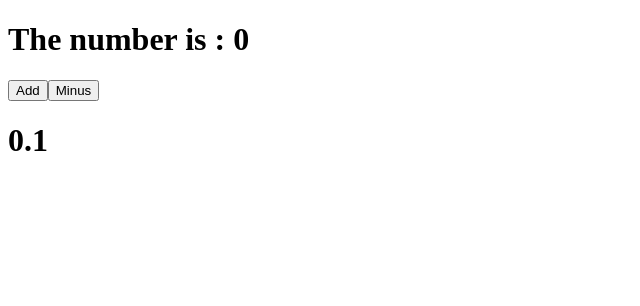
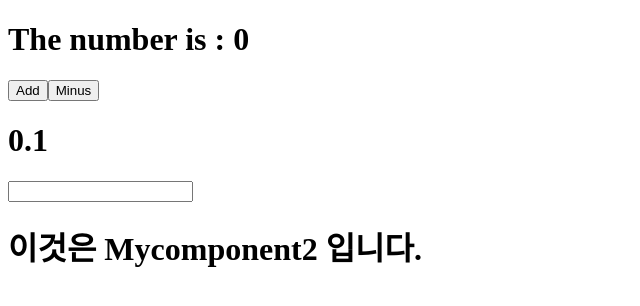
Before and after one commit to LEEKYOOBAEK/movie_app_2019, a React (Create React App) app: page / in a window 1280 px wide. Shown: the top 306 px of the page, without its empty margins (0-640 px from the left). Built offline with nearby package versions, Linux system fonts and the light colour scheme.

Commit message:
Mycomponent2 commit

```diff
--- /dev/null
+++ b/src/Mycomponent2.js
@@ -0,0 +1,36 @@
+import React from 'react';
+import ReactDOM from 'react-dom';
+
+class Mycomponent2 extends React.Component
+{
+    constructor(props)
+    {
+        super(props);
+        this.state = {
+            message : '이것은 Mycomponent2 입니다.'
+        }
+    }
+
+    handleOnChange = (e) => {
+        this.setState({
+            message : e.target.value
+        });
+    }
+
+    render(){
+        return(
+            <div>
+                <input
+                    type = "text"
+                    name = "message"
+                    onChange = {this.handleOnChange}
+                />
+                <h1>
+                    {this.state.message}
+                </h1>
+            </div>
+        )
+    }
+}
+
+export default Mycomponent2;
--- a/src/index.js
+++ b/src/index.js
@@ -2,11 +2,13 @@ import React from 'react';
 import ReactDOM from 'react-dom';
 import App from './App';
 import Mycomponent from './Mycomponent';
+import Mycomponent2 from './Mycomponent2';
 
 ReactDOM.render(
   <React.StrictMode>
     <App />
     <Mycomponent/>
+    <Mycomponent2/>
   </React.StrictMode>,
   document.getElementById('root')
 );
```
Also changed, not shown: 1 other file (tests, documents, lock files or other folders).
